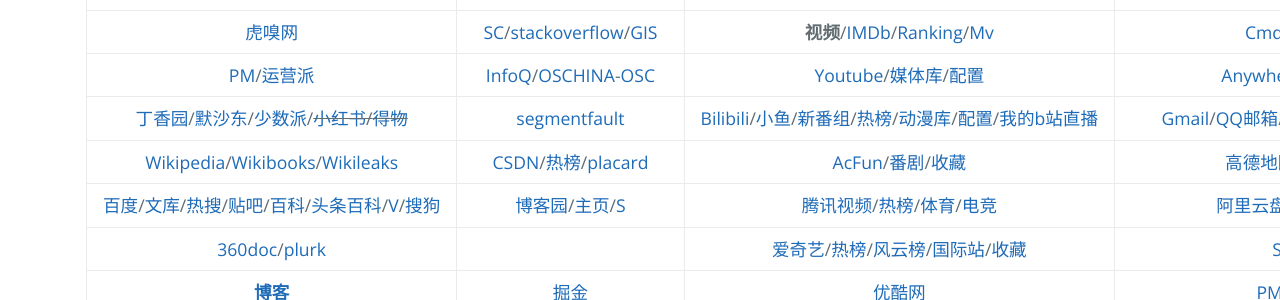
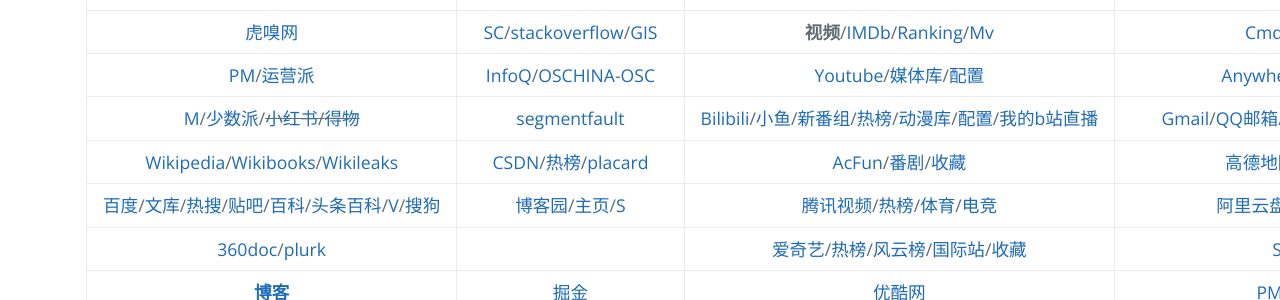
Before and after one commit to AmbroseRen/test, a Jekyll site: the page built from navigation.md, in a window 1280 px wide. Shown: the part 777-1077 px from the top of the page. Built offline with Jekyll 4.4.1, drawn with Linux system fonts in a browser that asks for light colours; our own code applies the rules of GitHub Pages for plain Markdown files; the repository's description, which GitHub fills in, is left out.

Commit message:
Update navigation.md

```diff
--- a/navigation.md
+++ b/navigation.md
@@ -41,7 +41,7 @@
 | []() | __IT社区__ | [coursera](https://www.coursera.org/browse/computer-science) | [刘明野](https://tool.liumingye.cn/)/[主页](https://www.liumingye.cn/)/[PD](https://tool.liumingye.cn/password/)/[WP](https://tool.liumingye.cn/wallpaper/)/[St](Art/Shoot/index.md)/[<strong id="fodder">F</strong>](Data/Fodder/index.md)/[IP](https://tool.liumingye.cn/ip/)/[麻将](https://tool.liumingye.cn/majiang/) |
 | [虎嗅网](https://www.huxiu.com/) | [SC](https://stackexchange.com/)/[stackoverflow](https://stackoverflow.com/)/[GIS](https://gis.stackexchange.com/) | <strong id="sp">视频</strong>/[IMDb](https://www.imdb.com/)/[Ranking](https://www.boxofficemojo.com/weekly/)/[Mv](Art/Movies/index.md) | [Cmd MD](https://www.zybuluo.com/)/[<strong id="md">MD</strong>](Data/MD/index.md) |
 | [PM](http://www.woshipm.com/)/[运营派](https://www.yunyingpai.com/) | [InfoQ](https://www.infoq.cn/)/[OSCHINA](https://www.oschina.net/project)-[OSC](https://www.oschina.net/project/top_cn_2020) | [Youtube](https://www.youtube.com/)/[媒体库](https://www.youtube.com/feed/library)/[配置](https://studio.youtube.com/video/LupojaPC1wc/livestreaming) | [AnywhereAnything](http://lackar.com/aa/) |
-| [丁香园](https://portal.dxy.cn/)/[默沙东](https://www.msdmanuals.cn/)/[少数派](https://sspai.com/)/~~[小红书](https://www.xiaohongshu.com/explore)/[得物](https://www.dewu.com/community.html)~~ | [segmentfault](https://segmentfault.com/u/ambroseren/users/following) | [Bilibili](https://space.bilibili.com/352834482/fans/follow)/[小鱼](http://www.xysudu.com/)/[新番组](https://bgm.liumingye.cn/)/[热榜](https://www.bilibili.com/v/popular/rank/all)/[动漫库](Art/Animes/index.md)/[配置](https://link.bilibili.com/p/center/index#/my-room/start-live)/[我的b站直播](https://live.bilibili.com/22653502) | [Gmail](https://mail.google.com/mail/u/0/#inbox)/[QQ邮箱](https://mail.qq.com/)/[空间](https://user.qzone.qq.com/1056008502)/[万年历](https://wannianrili.bmcx.com/)/[12306](https://kyfw.12306.cn/otn/leftTicket/init) |
+| [M](Library/Medicine.md)/[少数派](https://sspai.com/)/~~[小红书](https://www.xiaohongshu.com/explore)/[得物](https://www.dewu.com/community.html)~~ | [segmentfault](https://segmentfault.com/u/ambroseren/users/following) | [Bilibili](https://space.bilibili.com/352834482/fans/follow)/[小鱼](http://www.xysudu.com/)/[新番组](https://bgm.liumingye.cn/)/[热榜](https://www.bilibili.com/v/popular/rank/all)/[动漫库](Art/Animes/index.md)/[配置](https://link.bilibili.com/p/center/index#/my-room/start-live)/[我的b站直播](https://live.bilibili.com/22653502) | [Gmail](https://mail.google.com/mail/u/0/#inbox)/[QQ邮箱](https://mail.qq.com/)/[空间](https://user.qzone.qq.com/1056008502)/[万年历](https://wannianrili.bmcx.com/)/[12306](https://kyfw.12306.cn/otn/leftTicket/init) |
 | [Wikipedia](https://www.wikipedia.org/)/[Wikibooks](https://www.wikibooks.org/)/[Wikileaks](https://wikileaks.org/What-is-WikiLeaks.html) | [CSDN](https://blog.csdn.net/Ambrose_Ren)/[热榜](https://blog.csdn.net/rank/list)/[placard](https://bbs.csdn.net/forums/placard) | [AcFun](https://www.acfun.cn/)/[番剧](https://www.acfun.cn/bangumilist)/[收藏](https://www.acfun.cn/member/favourite) | [高德地图](https://www.amap.com/)/[百度地图](https://map.baidu.com/) |
 | [百度](https://www.baidu.com/)/[文库](Library/AcademicSearch.md)/[热搜](https://top.baidu.com/board)/[贴吧](https://tieba.baidu.com/index.html)/[百科](https://baike.baidu.com/usercenter/lemmas#favorites)/[头条百科](https://www.baike.com/)/[V](https://baike.baidu.com/vbaike#gallary)/[搜狗](https://www.sogou.com/) | [博客园](https://www.cnblogs.com/rensi/)/[主页](https://home.cnblogs.com/u/rensi/)/[S](https://zzk.cnblogs.com/s/blogpost) | [腾讯视频](https://v.qq.com/biu/u/playlist)/[热榜](https://v.qq.com/biu/ranks/?t=hotsearch)/[体育](https://live.qq.com/match)/[电竞](https://egame.qq.com/gamelist) | [阿里云盘](https://www.aliyundrive.com/drive/)/[百度网盘](https://pan.baidu.com/disk/home)/[C](Data/Clouder.md) |
 | [360doc](http://www.360doc.com/mycontacts.aspx)/[plurk](https://www.plurk.com/AmbroseRenCN) | []() | [爱奇艺](https://www.iqiyi.com/u/fav)/[热榜](https://www.iqiyi.com/ranks/hotsearch)/[风云榜](https://www.iqiyi.com/ranks1/home)/[国际站](https://www.iq.com/)/[收藏](https://www.iq.com/personal?type=favorite) | [Sp](Library/shopping.md)/[Job](Library/job.md) |
```
